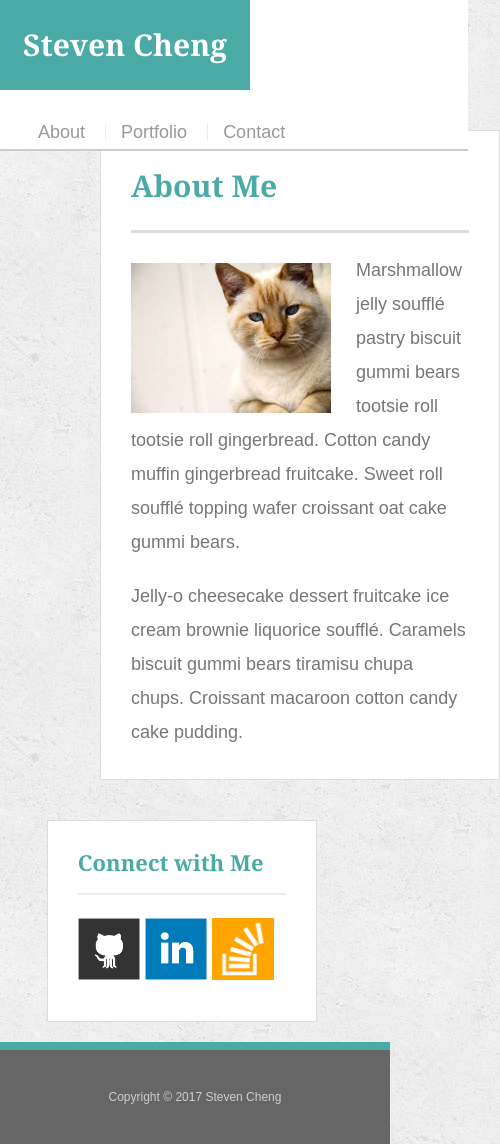
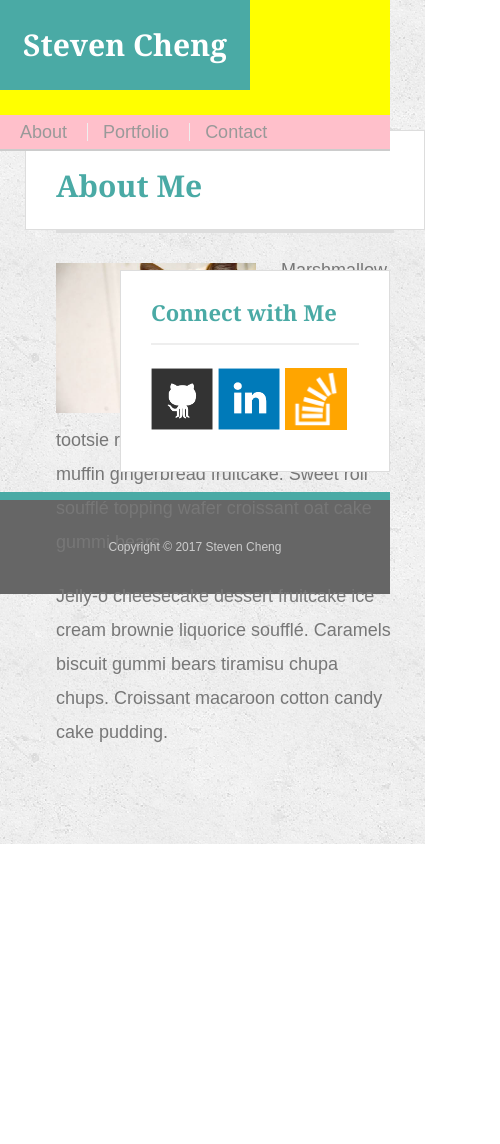
Before and after one commit to WslyStvnChng/Responsive-Portfolio, a plain HTML site: page index.html in a window 390 px wide. Shown: the whole page, 500 px wide, since content can reach past the window. After the commit the page ends 844 px from the top, so only its background shows below. Drawn offline with Linux system fonts and the light colour scheme.

Commit message:
responsive

```diff
--- a/assets/css/style.css
+++ b/assets/css/style.css
@@ -245,20 +245,15 @@ input[type=submit] {
     border: 0 none;
 }
 
+
 /* Media Queries */
 
-@media screen and (max-width: 980px) {
-    body {
-      /* max-width: 50%; */
+/* @media screen and (max-width: 980px) {
+    #masthead {
+        width: 120%;
     }
-
-    #masthead {
-      width: 120%;
-      /* margin-right: 20px; */
-    }
-
     nav {
-      width: 460px;
+        width: 460px;
     }
     .main-section {
         float: left;
@@ -271,13 +266,32 @@ input[type=submit] {
         margin-left: 12%;
     }
     footer {
-      max-width: 100%;
+        max-width: 100%;
     }
-}
+} */
 
 @media screen and (max-width: 768px) {
-    .wrapper {
-        width: 600px;
+    #masthead {
+        width: 100%;
+        background: yellow;
+    }
+    nav {
+        width: 400px;
+        background: pink;
+    }
+    .main-section {
+        float: left;
+        width: 400px;
+        margin-left: 25px;
+        height: 100px;
+    }
+    .sidebar {
+        float: right;
+        width: 300px;
+        margin-left: 12%;
+    }
+    footer {
+        max-width: 100%;
     }
 }
 
```
